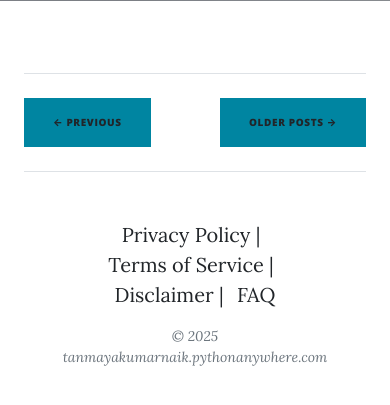
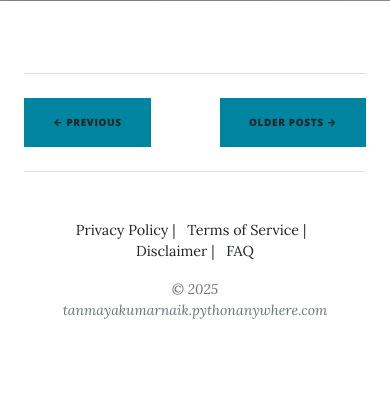
Before and after one commit to TanCannon/TechPost, a Flask app: template templates/index.html in a window 390 px wide. Shown: the part 375-780 px from the top of the page. Run offline with Flask 3, Linux system fonts and the light colour scheme; the template is opened without the code that fills it, so the values that code supplies are empty; parts of the project's set-up code (start-up, migrations or seed data) failed here and were passed over; some libraries are stand-ins or nearby versions.

Commit message:
deleted unnecessary and made home page footer responsive

```diff
--- a/static/css/index.css
+++ b/static/css/index.css
@@ -713,6 +713,10 @@ button:not(:disabled),
   text-transform: uppercase !important;
 }
 
+.text-responsive{
+  font-size: clamp(0.9rem, 2vw, 1.2rem)
+}
+
 /* rtl:begin:remove */
 
 /* rtl:end:remove */
```
Also changed, not shown: static/assets/img/ar-vr-1200.jpg (deleted), static/assets/img/ar-vr-1200.webp (deleted), static/assets/img/ar-vr-400.jpg (deleted), static/assets/img/ar-vr-400.webp (deleted), static/assets/img/ar-vr-800.jpg (deleted), static/assets/img/ar-vr-800.webp (deleted), static/assets/img/ar-vr.jpg (deleted), static/assets/img/sct-1200.jpg (deleted), static/assets/img/sct-1200.webp (deleted), static/assets/img/sct-400.jpg (deleted), static/assets/img/sct-400.webp (deleted), static/assets/img/sct-800.jpg (deleted), static/assets/img/sct-800.webp (deleted), static/assets/img/sct.jpg (deleted).
